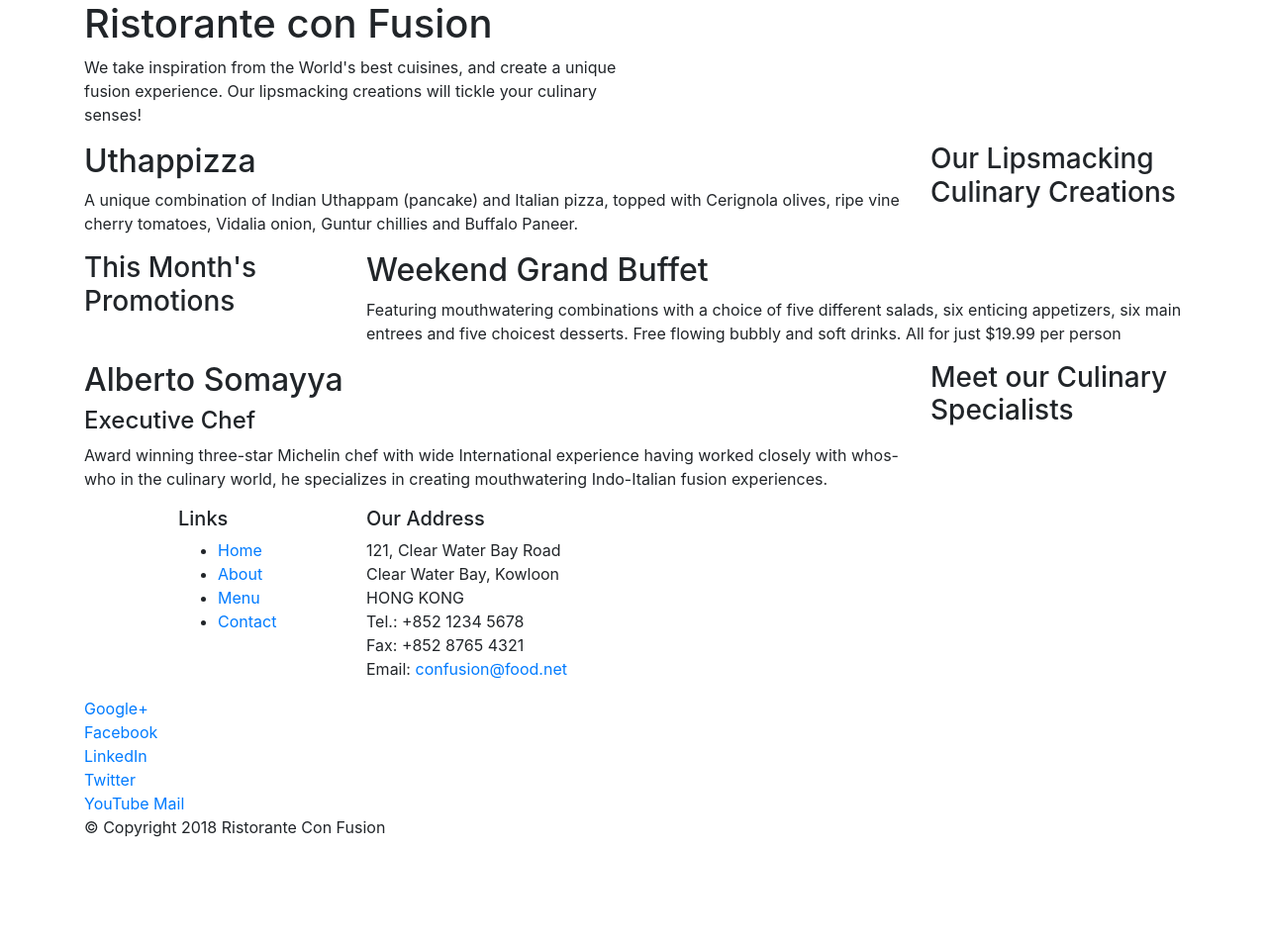
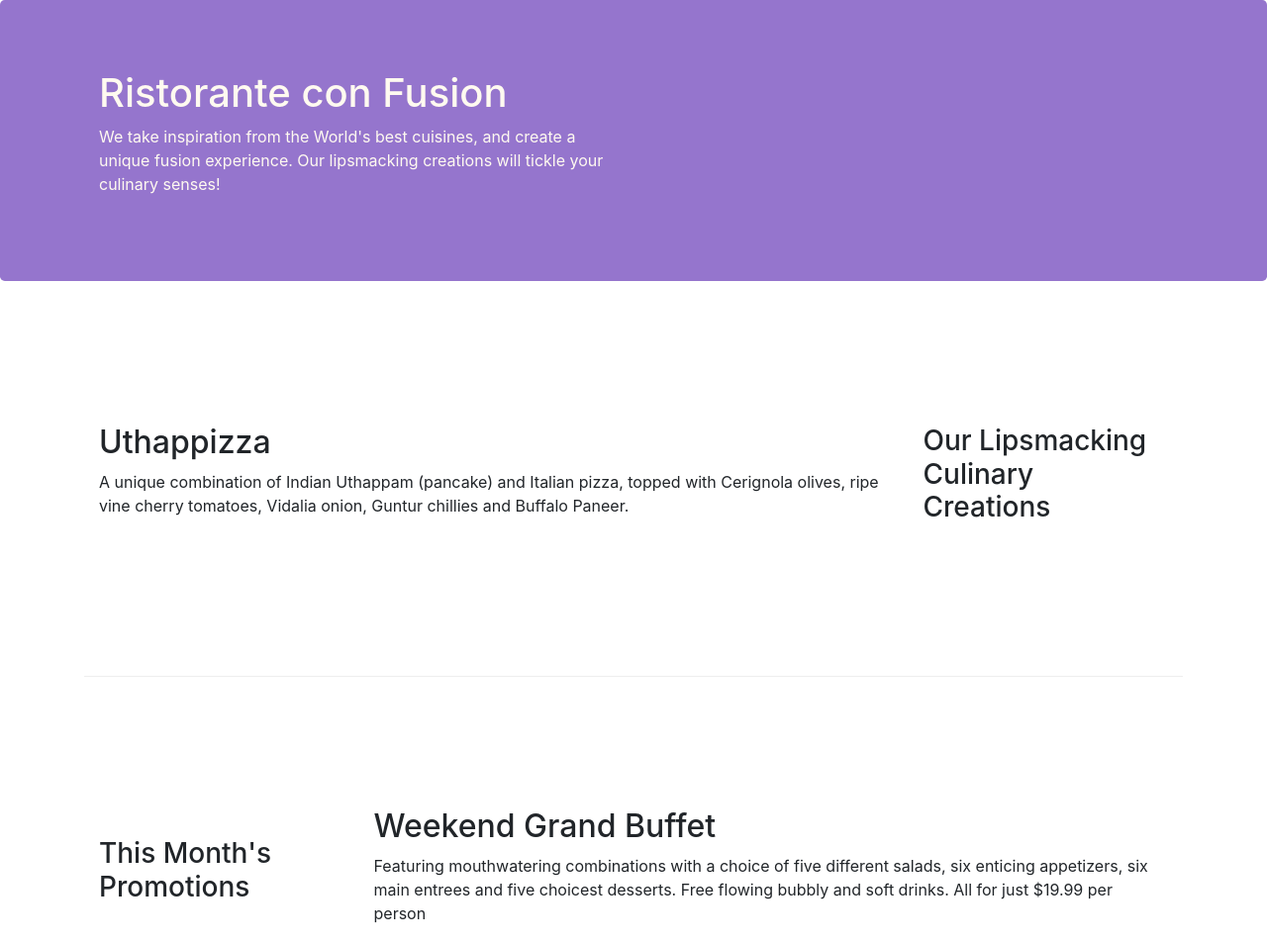
Before and after one commit to pnalin/bootstrap, a website: page index.html in a window 1280 px wide. Shown: the top 954 px of the page at 99% size. Before the commit the page ends 864 px from the top, so only its background shows below. Drawn offline with nearby package versions, Linux system fonts and the light colour scheme.

Commit message:
bootstrap grid part 2

```diff
--- /dev/null
+++ b/css/styles.css
@@ -0,0 +1,30 @@
+.row-header {
+    margin:0px auto;
+    padding:0px auto;
+}
+
+.row-content {
+    margin:0px auto;
+    padding: 50px 0px 50px 0px;
+    border-bottom: 1px ridge;
+    min-height: 400px;
+}
+
+.footer{
+    background-color: #D1C4E9;
+    margin: 0px auto;
+    padding: 20px 0px 20px 0px;
+}
+
+.jumbotron {
+padding: 70px 30px 70px 30px;
+margin: 0px auto;
+background: #9575CD;
+color: floralwhite;
+}
+
+.address {
+    font-size: 80%;
+    margin: 0px;
+    color: #0F0F0F;
+}
--- a/index.html
+++ b/index.html
@@ -9,14 +9,15 @@
 
      <!-- Bootstrap CSS -->
      <link rel="stylesheet" href="node_modules/bootstrap/dist/css/bootstrap.min.css">
-    <title>Ristorante Con Fusion</title>
+    <link rel="stylesheet" href="css/styles.css">
+     <title>Ristorante Con Fusion</title>
 </head>
 
 <body>
 
-    <header class="jumbotran">
+    <header class="jumbotron">
         <div class="container">
-            <div class="row">
+            <div class="row row-header">
                 <div class="col-12 col-sm-6">
                     <h1>Ristorante con Fusion</h1>
                     <p>We take inspiration from the World's best cuisines, and create a unique fusion experience. Our lipsmacking creations will tickle your culinary senses!</p>
@@ -28,7 +29,7 @@
     </header>
 
     <div class="container">
-        <div class="row">
+        <div class="row row-content align-items-center">
             <div class="col-12 sol-sm-4 order-sm-last col-md-3">
                 <h3>Our Lipsmacking Culinary Creations</h3>
             </div>
@@ -39,7 +40,7 @@
         </div>
 
 
-        <div class="row">
+        <div class="row row-content align-items-center">
             <div class="col-12 sol-sm-4 col-md-3">
                 <h3>This Month's Promotions</h3>
             </div>
@@ -49,7 +50,7 @@
             </div>
         </div>
 
-        <div class="row">
+        <div class="row row-content align-items-center">
             <div class="col-12 sol-sm-4 order-sm-last col-md-3">
                 <h3>Meet our Culinary Specialists</h3>
             </div>
@@ -61,12 +62,12 @@
         </div>
     </div>
 
-    <footer>
+    <footer class="footer">
         <div class="container">
             <div class="row">
                 <div class="col-4 offset-1 col-sm-2">
                     <h5>Links</h5>
-                    <ul>
+                    <ul class="list-unstyled">
                         <li><a href="#">Home</a></li>
                         <li><a href="#">About</a></li>
                         <li><a href="#">Menu</a></li>
@@ -84,8 +85,8 @@
 		              Email: <a href="mailto:confusion@food.net">confusion@food.net</a>
 		           </address>
                 </div>
-                <div>
-                    <div class="col-12 col-sm-4">
+                <div class="col-12 col-sm-4 align-self-center">
+                    <div class="text-center">
                         <a href="http://google.com/+">Google+</a>
                         <a href="http://www.facebook.com/profile.php?id=">Facebook</a>
                         <a href="http://www.linkedin.com/in/">LinkedIn</a>
@@ -95,7 +96,7 @@
                     </div>
                 </div>
            </div>
-           <div class="row">
+           <div class="row justify-content-center">
                 <div class="col-auto">
                     <p>© Copyright 2018 Ristorante Con Fusion</p>
                 </div>
```
